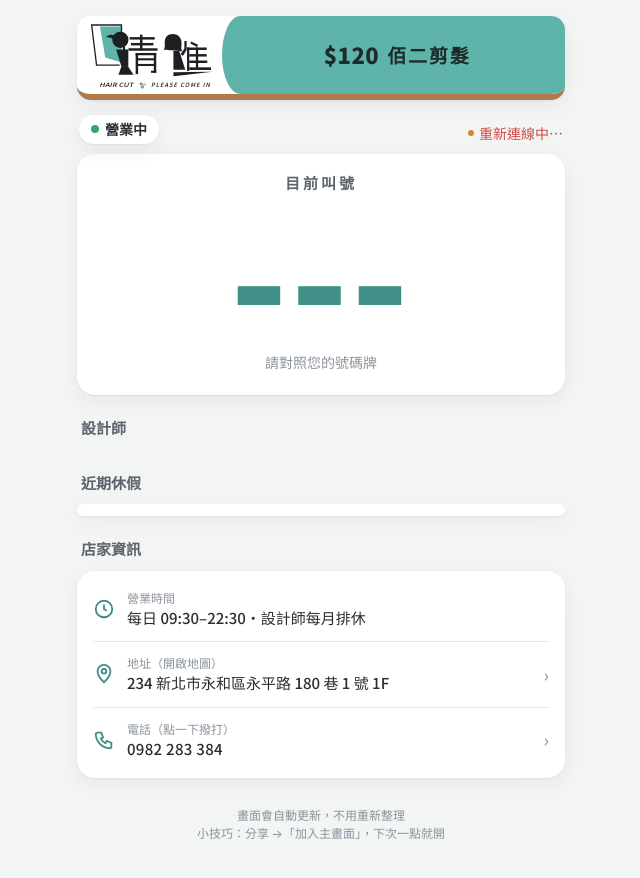
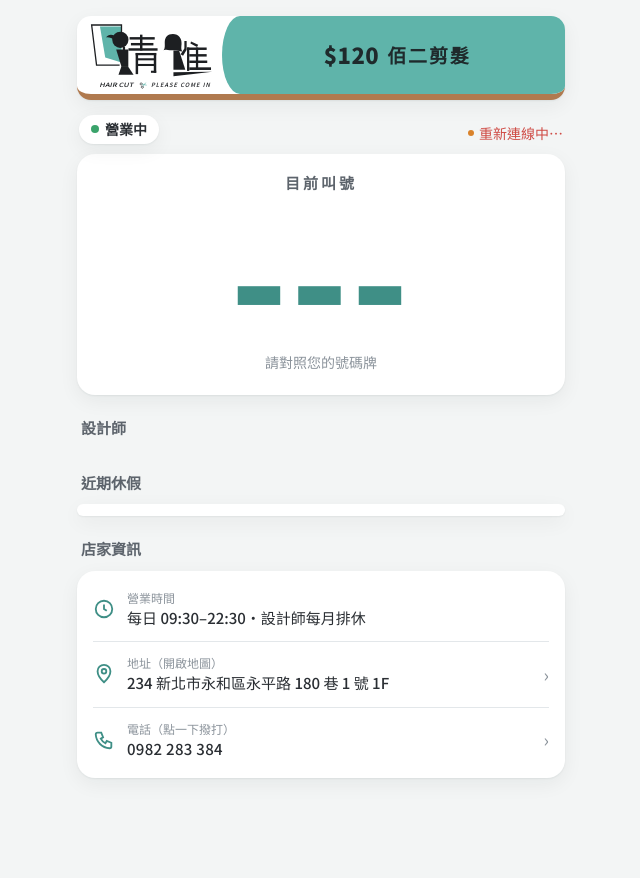
Before and after one commit to za50132/R, a plain HTML site: page quickcut/index.html in a window 1280 px wide. Shown: the whole page, without its empty margins (319-959 px from the left). After the commit the page ends 818 px from the top, so only its background shows below. Drawn offline with nearby package versions, Linux system fonts and the light colour scheme; no server answers.

Commit message:
Remove the auto-refresh/add-to-home-screen hint on the customer page
Co-Authored-By: Claude Sonnet 5 <noreply@anthropic.com>

```diff
--- a/quickcut/css/app.css
+++ b/quickcut/css/app.css
@@ -239,7 +239,6 @@ button { font: inherit; color: inherit; cursor: pointer; }
 .shifts .s-name { font-weight: 700; }
 .shifts .s-shift { color: var(--muted); }
 
-.foot { text-align: center; font-size: 12px; color: var(--muted); margin-top: 28px; }
 .demo-banner {
   background: #fff6e6;
   color: #8a5a14;
--- a/quickcut/index.html
+++ b/quickcut/index.html
@@ -141,8 +141,6 @@
         <span class="row-go">›</span>
       </a>
     </section>
-
-    <p class="foot">畫面會自動更新，不用重新整理<br />小技巧：分享 →「加入主畫面」，下次一點就開</p>
   </main>
 
   <script src="js/common.js"></script>
```
